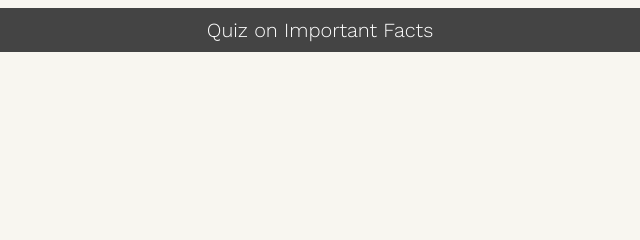
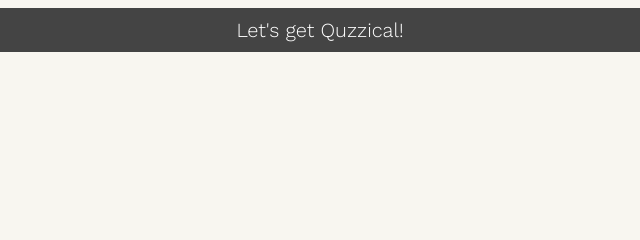
Before and after one commit to EstherOqua/javascript, a plain HTML site: page quiz.html in a window 1280 px wide. Shown: the top 240 px of the page, 320-960 px from the left. Drawn offline with nearby package versions, Linux system fonts and the light colour scheme.

Commit message:
Changed Title

```diff
--- a/quiz.html
+++ b/quiz.html
@@ -2,11 +2,11 @@
 <head>
    <title>Quick-fire Quizzing!</title>
    <link rel="stylesheet" href="quiz.css">
-   <script type="javascript" href="quiz.js"></script>
+
    </head>
 <body>
 
-   <h1>Quiz on Important Facts</h1>
+   <h1>Let's get Quzzical!</h1>
    <div class="quiz-container">
      <div id="quiz"></div>
 </div>
@@ -15,6 +15,6 @@
 <button id="submit">Submit Quiz</button>
 <div id="results"></div>
 
-
+<script type="javascript" href="quiz.js"></script>
 </body>
 </html>
```
